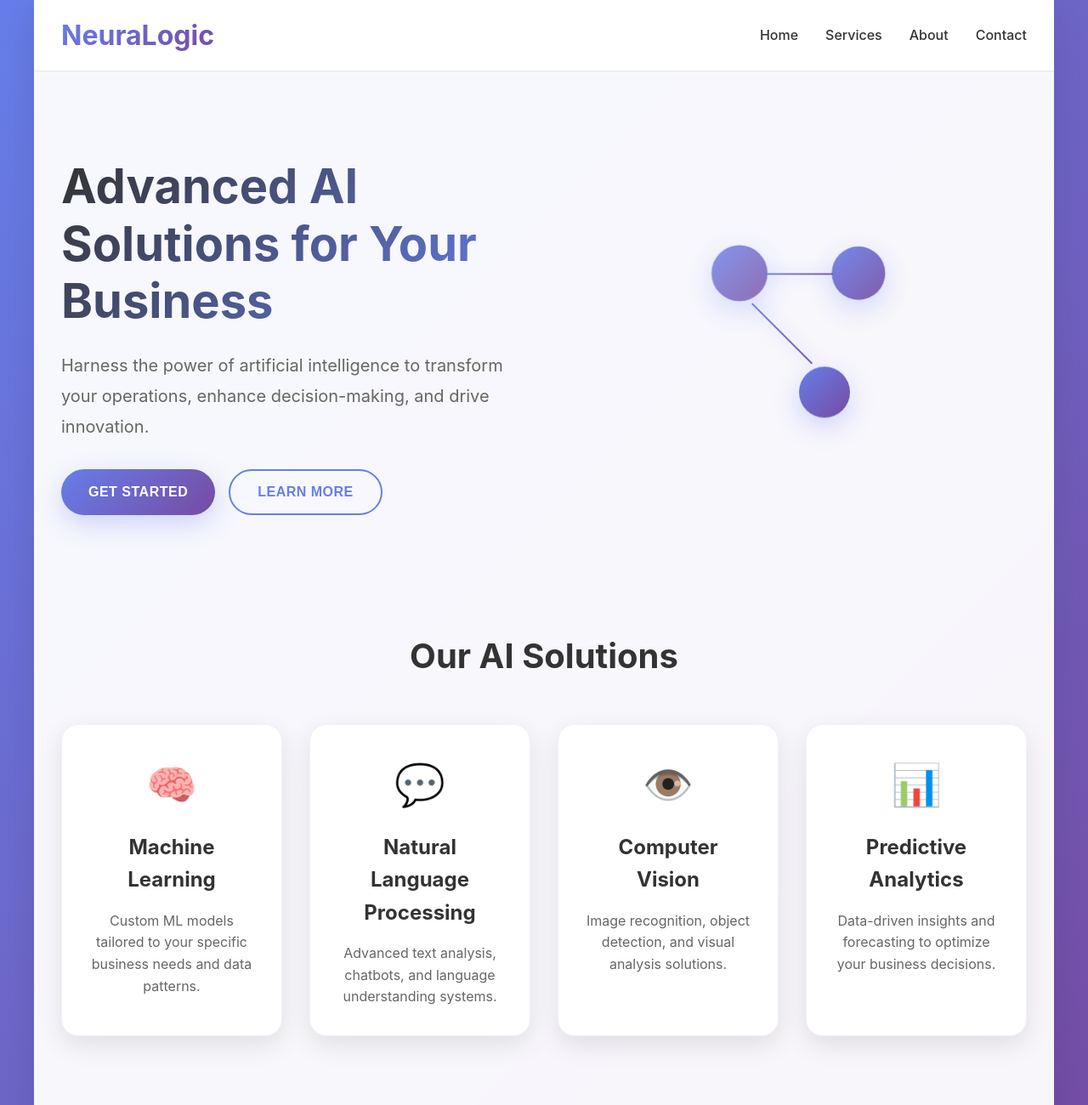
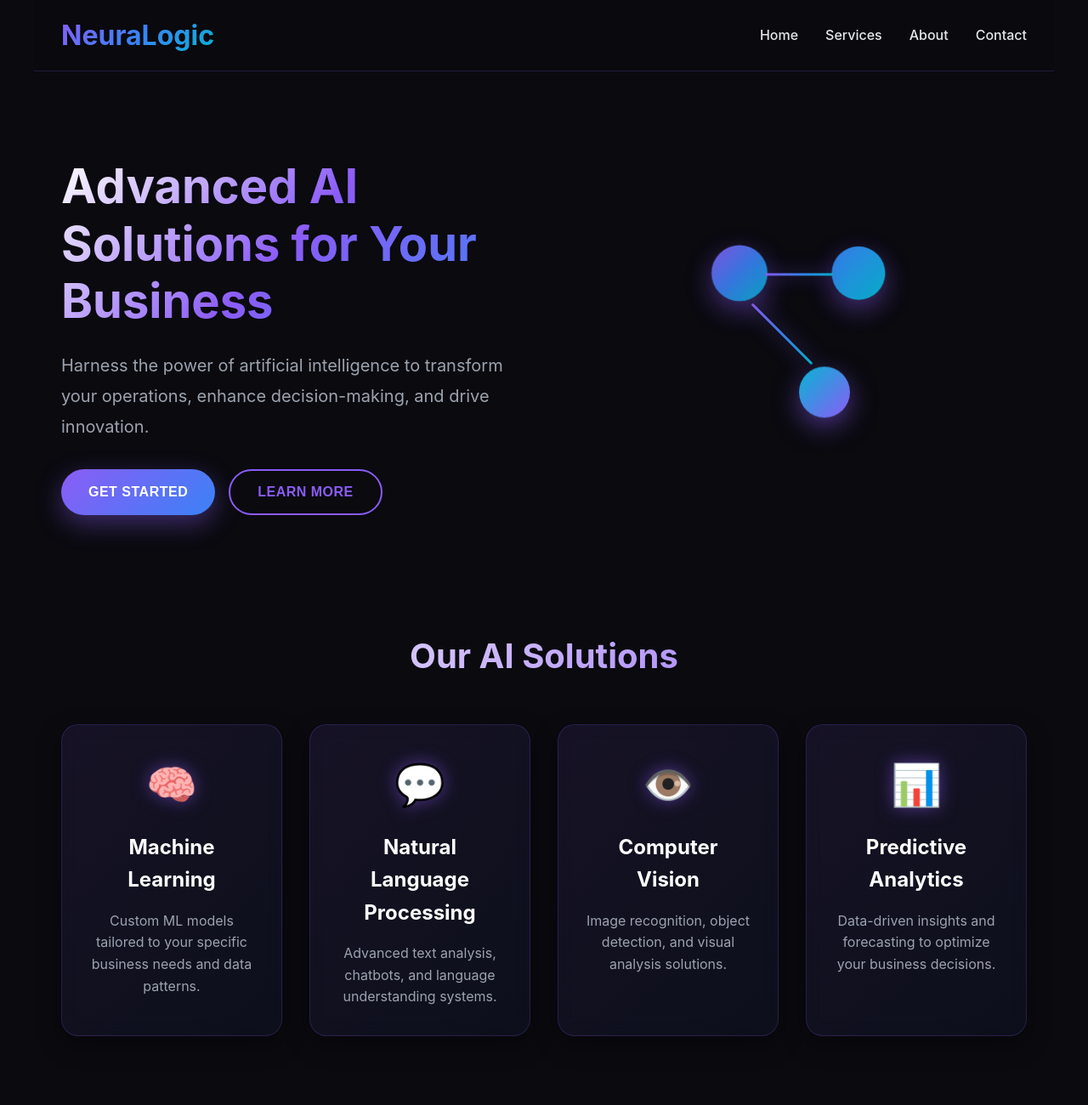
Before and after one commit to Bruceharris20/NeuraLogic, a website built with Vite: page index.html in a window 1280 px wide. Shown: the top 1300 px of the page at 85% size. Built offline with nearby package versions, Linux system fonts and the light colour scheme.

Commit message:
Update NeuraLogic with Dark Purple Theme

```diff
--- a/style.css
+++ b/style.css
@@ -7,25 +7,23 @@
 body {
   font-family: -apple-system, BlinkMacSystemFont, 'Segoe UI', Roboto, Oxygen, Ubuntu, Cantarell, sans-serif;
   line-height: 1.6;
-  color: #333;
-  background: linear-gradient(135deg, #667eea 0%, #764ba2 100%);
+  color: #ffffff;
+  background: #0a0a0f;
   min-height: 100vh;
 }
 
 .container {
   max-width: 1200px;
   margin: 0 auto;
-  background: rgba(255, 255, 255, 0.95);
-  backdrop-filter: blur(10px);
+  background: #0a0a0f;
   min-height: 100vh;
-  box-shadow: 0 0 50px rgba(0, 0, 0, 0.1);
 }
 
 .header {
   padding: 1rem 2rem;
-  background: rgba(255, 255, 255, 0.9);
+  background: rgba(10, 10, 15, 0.95);
   backdrop-filter: blur(20px);
-  border-bottom: 1px solid rgba(0, 0, 0, 0.1);
+  border-bottom: 1px solid rgba(139, 92, 246, 0.2);
   position: sticky;
   top: 0;
   z-index: 100;
@@ -38,7 +36,7 @@ body {
 }
 
 .logo h1 {
-  background: linear-gradient(135deg, #667eea, #764ba2);
+  background: linear-gradient(135deg, #8b5cf6, #3b82f6, #06b6d4);
   -webkit-background-clip: text;
   -webkit-text-fill-color: transparent;
   background-clip: text;
@@ -53,14 +51,14 @@ body {
 
 .navigation a {
   text-decoration: none;
-  color: #333;
+  color: #e5e7eb;
   font-weight: 500;
   transition: all 0.3s ease;
   position: relative;
 }
 
 .navigation a:hover {
-  color: #667eea;
+  color: #8b5cf6;
   transform: translateY(-2px);
 }
 
@@ -71,7 +69,7 @@ body {
   left: 0;
   width: 0;
   height: 2px;
-  background: linear-gradient(135deg, #667eea, #764ba2);
+  background: linear-gradient(135deg, #8b5cf6, #3b82f6);
   transition: width 0.3s ease;
 }
 
@@ -101,7 +99,7 @@ body {
   font-weight: 700;
   line-height: 1.2;
   margin-bottom: 1.5rem;
-  background: linear-gradient(135deg, #333, #667eea);
+  background: linear-gradient(135deg, #ffffff, #8b5cf6, #3b82f6);
   -webkit-background-clip: text;
   -webkit-text-fill-color: transparent;
   background-clip: text;
@@ -109,7 +107,7 @@ body {
 
 .hero-subtitle {
   font-size: 1.25rem;
-  color: #666;
+  color: #9ca3af;
   margin-bottom: 2rem;
   line-height: 1.8;
 }
@@ -132,26 +130,28 @@ body {
 }
 
 .btn-primary {
-  background: linear-gradient(135deg, #667eea, #764ba2);
+  background: linear-gradient(135deg, #8b5cf6, #3b82f6);
   color: white;
-  box-shadow: 0 10px 30px rgba(102, 126, 234, 0.3);
+  box-shadow: 0 10px 30px rgba(139, 92, 246, 0.4);
 }
 
 .btn-primary:hover {
   transform: translateY(-3px);
-  box-shadow: 0 15px 40px rgba(102, 126, 234, 0.4);
+  box-shadow: 0 15px 40px rgba(139, 92, 246, 0.6);
+  background: linear-gradient(135deg, #7c3aed, #2563eb);
 }
 
 .btn-secondary {
   background: transparent;
-  color: #667eea;
-  border: 2px solid #667eea;
+  color: #8b5cf6;
+  border: 2px solid #8b5cf6;
 }
 
 .btn-secondary:hover {
-  background: #667eea;
+  background: linear-gradient(135deg, #8b5cf6, #3b82f6);
   color: white;
   transform: translateY(-3px);
+  box-shadow: 0 10px 30px rgba(139, 92, 246, 0.3);
 }
 
 .hero-visual {
@@ -172,9 +172,9 @@ body {
   position: absolute;
   width: 60px;
   height: 60px;
-  background: linear-gradient(135deg, #667eea, #764ba2);
+  background: linear-gradient(135deg, #8b5cf6, #3b82f6, #06b6d4);
   border-radius: 50%;
-  box-shadow: 0 10px 30px rgba(102, 126, 234, 0.3);
+  box-shadow: 0 10px 30px rgba(139, 92, 246, 0.5);
   animation: pulse 2s ease-in-out infinite;
 }
 
@@ -188,6 +188,7 @@ body {
   top: 50px;
   right: 50px;
   animation-delay: 0.5s;
+  background: linear-gradient(135deg, #3b82f6, #06b6d4);
 }
 
 .neural-node:nth-child(3) {
@@ -195,14 +196,16 @@ body {
   left: 50%;
   transform: translateX(-50%);
   animation-delay: 1s;
+  background: linear-gradient(135deg, #06b6d4, #8b5cf6);
 }
 
 .neural-connection {
   position: absolute;
-  height: 2px;
-  background: linear-gradient(90deg, #667eea, #764ba2);
-  opacity: 0.6;
+  height: 3px;
+  background: linear-gradient(90deg, #8b5cf6, #3b82f6, #06b6d4);
+  opacity: 0.8;
   animation: glow 3s ease-in-out infinite;
+  border-radius: 2px;
 }
 
 .neural-connection:nth-child(4) {
@@ -227,7 +230,11 @@ body {
 .services h3 {
   font-size: 2.5rem;
   margin-bottom: 3rem;
-  color: #333;
+  color: #ffffff;
+  background: linear-gradient(135deg, #ffffff, #8b5cf6);
+  -webkit-background-clip: text;
+  -webkit-text-fill-color: transparent;
+  background-clip: text;
 }
 
 .services-grid {
@@ -238,41 +245,46 @@ body {
 }
 
 .service-card {
-  background: white;
+  background: linear-gradient(135deg, rgba(139, 92, 246, 0.1), rgba(59, 130, 246, 0.05));
   padding: 2rem;
   border-radius: 20px;
-  box-shadow: 0 10px 30px rgba(0, 0, 0, 0.1);
+  box-shadow: 0 10px 30px rgba(0, 0, 0, 0.3);
   transition: all 0.3s ease;
-  border: 1px solid rgba(102, 126, 234, 0.1);
+  border: 1px solid rgba(139, 92, 246, 0.2);
+  backdrop-filter: blur(10px);
 }
 
 .service-card:hover {
   transform: translateY(-10px);
-  box-shadow: 0 20px 50px rgba(102, 126, 234, 0.2);
+  box-shadow: 0 20px 50px rgba(139, 92, 246, 0.3);
+  border-color: rgba(139, 92, 246, 0.4);
+  background: linear-gradient(135deg, rgba(139, 92, 246, 0.15), rgba(59, 130, 246, 0.1));
 }
 
 .service-icon {
   font-size: 3rem;
   margin-bottom: 1rem;
+  filter: drop-shadow(0 0 10px rgba(139, 92, 246, 0.5));
 }
 
 .service-card h4 {
   font-size: 1.5rem;
   margin-bottom: 1rem;
-  color: #333;
+  color: #ffffff;
 }
 
 .service-card p {
-  color: #666;
+  color: #9ca3af;
   line-height: 1.6;
 }
 
 .footer {
   text-align: center;
   padding: 2rem;
-  background: rgba(0, 0, 0, 0.05);
-  color: #666;
+  background: rgba(139, 92, 246, 0.05);
+  color: #9ca3af;
   margin-top: 4rem;
+  border-top: 1px solid rgba(139, 92, 246, 0.2);
 }
 
 @keyframes fadeInUp {
@@ -313,18 +325,18 @@ body {
   }
   50% {
     transform: scale(1.1);
-    opacity: 0.8;
+    opacity: 0.9;
   }
 }
 
 @keyframes glow {
   0%, 100% {
-    opacity: 0.6;
-    box-shadow: 0 0 10px rgba(102, 126, 234, 0.3);
+    opacity: 0.8;
+    box-shadow: 0 0 15px rgba(139, 92, 246, 0.4);
   }
   50% {
     opacity: 1;
-    box-shadow: 0 0 20px rgba(102, 126, 234, 0.6);
+    box-shadow: 0 0 25px rgba(139, 92, 246, 0.8);
   }
 }
 
```
